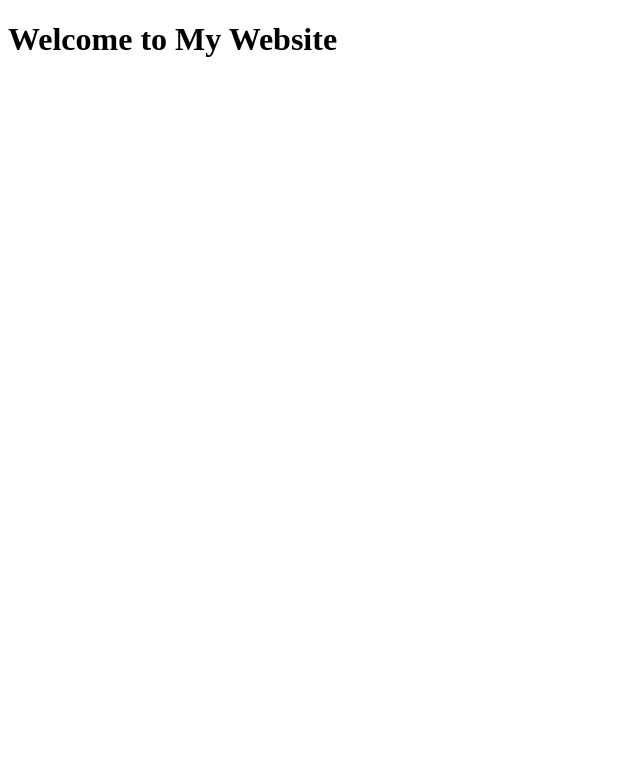
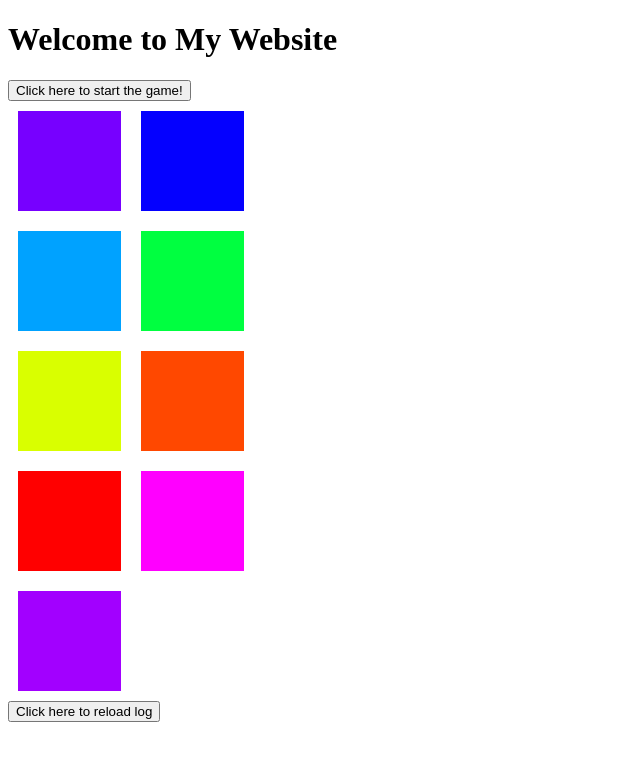
Before and after one commit to CodyYuki/Tic-Tac-Toe-Project, a plain HTML site: page index.html in a window 1280 px wide. Shown: the whole page, without its empty margins (0-640 px from the left). Drawn offline with Linux system fonts and the light colour scheme.

Commit message:
Tic Tac 1

```diff
--- a/index.html
+++ b/index.html
@@ -13,12 +13,23 @@
   <main>
     <h1>Welcome to My Website</h1>
   </main>
+  <button onclick="startgame()">Click here to start the game!</button>
 
 
+<div class="flex-container">
+  <div id="one" class="board" onclick="placemarker(0)"></div>
+  <div id="two" class="board" onclick="placemarker(1)"></div>
+  <div id="three" class="board" onclick="placemarker(2)"></div>
+  <div id="four" class="board" onclick="placemarker(3)"></div>
+  <div id="five" class="board" onclick="placemarker(4)"></div>
+  <div id="six" class="board" onclick="placemarker(5)"></div>
+  <div id="seven" class="board" onclick="placemarker(6)"></div>
+  <div id="eight" class="board" onclick="placemarker(7)"></div>
+  <div id="nine" class="board" onclick="placemarker(8)"></div>
+</div>
 
 
-
-
+<button onclick="display()">Click here to reload log</button>
 
 
 
--- a/index.js
+++ b/index.js
@@ -0,0 +1,22 @@
+function startgame(){
+
+}
+
+function Player(name){
+    this.name = name
+}
+
+const player1 = new playernames("John");
+
+
+const emptyspace = "emptyspace";
+const gameboard = [emptyspace, emptyspace, emptyspace, emptyspace, emptyspace, emptyspace, emptyspace, emptyspace, emptyspace,];
+
+function placemarker(value){
+    gameboard.splice(value, 1, "x")
+}
+
+
+function display(){
+
+}
--- a/style.css
+++ b/style.css
@@ -0,0 +1,43 @@
+.board{
+    padding: 50px;
+    width: 3px;
+}
+
+.flex-container {
+    display: flex;
+    flex-wrap: wrap;
+    width: 25%;
+  }
+
+  .flex-container > div {
+    margin: 10px;
+  }
+
+
+#one{
+    background-color: rgb(119, 0, 255);
+}
+#two{
+    background-color: rgb(4, 0, 255);
+}
+#three{
+    background-color: rgb(0, 162, 255);
+}
+#four{
+    background-color: rgb(0, 255, 64);
+}
+#five{
+    background-color: rgb(217, 255, 0);
+}
+#six{
+    background-color: rgb(255, 72, 0);
+}
+#seven{
+    background-color: rgb(255, 0, 0);
+}
+#eight{
+    background-color: rgb(255, 0, 255);
+}
+#nine{
+    background-color: rgb(162, 0, 255);
+}
```
